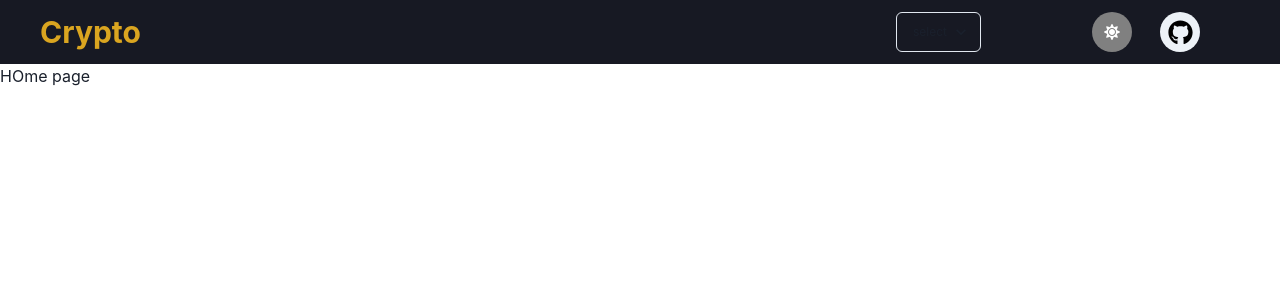
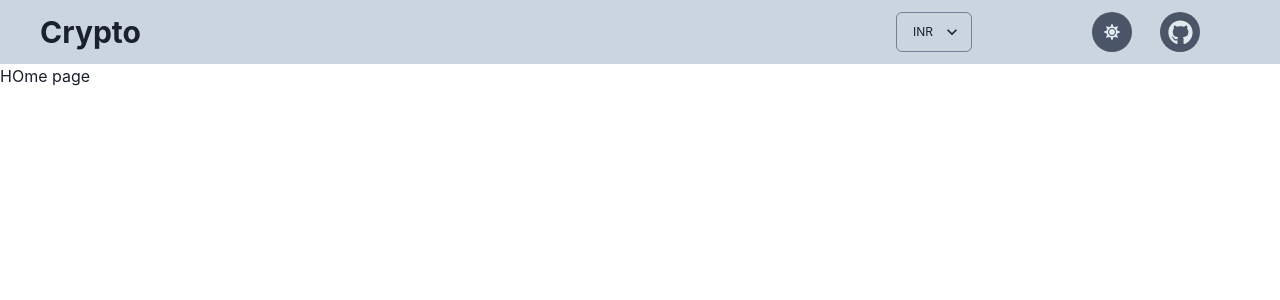
Before and after one commit to jackson-kanchanapally/Crypto-App-v2, a React (Create React App) app: page / in a window 1280 px wide. Shown: the top 300 px of the page. Built offline with nearby package versions, Linux system fonts and the light colour scheme.

Commit message:
Header Created

```diff
--- a/src/components/Header.jsx
+++ b/src/components/Header.jsx
@@ -1,4 +1,4 @@
-import React from "react";
+import {React,useState} from "react";
 import {
   HStack,
   Heading,
@@ -8,33 +8,34 @@ import {
   useColorMode,
   useColorModeValue
 } from "@chakra-ui/react";
-import { FaSun, FaGithub } from "react-icons/fa";
+import { FaMoon,FaSun, FaGithub } from "react-icons/fa";
 
 export default function Header() {
-    const {toggleColorMode}=useColorMode();
+    const {colorMode,toggleColorMode}=useColorMode();
+    const isDark=colorMode==='dark'
   const [isNotSmallerScreen] =useMediaQuery("(min-width:600px)")
   return (
     <HStack
-      bg="gray.900"
+      bg={isDark?"gray.900":"gray.300"}
       height="16"
       alignContent={"center"}
       alignItems="center"
       justifyContent="space-between"
       width="100vw"
     >
-      <Heading color="goldenrod" pl={isNotSmallerScreen?"10":"5"} fontSize={isNotSmallerScreen?"30":'25'}>
+      <Heading  pl={isNotSmallerScreen?"10":"5"} fontSize={isNotSmallerScreen?"30":'25'}>
         Crypto
       </Heading>
       <HStack justifyContent={"space-between"} width={isNotSmallerScreen?"30vw":"46vw"}>
-        <Select width={isNotSmallerScreen?"30":"40"} placeholder="select" fontSize="xs">
+        <Select variant='outline' borderColor={isDark?"gray.700":"gray.500"} width={isNotSmallerScreen?"30":"40"} fontSize="xs">
           <option value="usd">INR</option>
           <option value="inr">USD</option>
         </Select>
         <HStack pr="20">
-          <IconButton mr={isNotSmallerScreen?"5":"2"} icon={<FaSun />} color="white" bg="gray" isRound />
+          <IconButton mr={isNotSmallerScreen?"5":"2"} icon={isDark?<FaMoon/>:<FaSun />} onClick={toggleColorMode} color="gray.200" isRound bg={isDark?"gray.600":"gray.600"}  _hover={isDark?{background: "gray.800"}:{background:"gray.400"}} />
           <a href="https://github.com/jackson-kanchanapally" >
 
-            <IconButton icon={<FaGithub />} color="black"onClick={toggleColorMode} isRound fontSize='25'/>
+            <IconButton icon={<FaGithub />} isRound color='gray.200' fontSize='25' bg={isDark?"gray.600":"gray.600"}  _hover={isDark?{background: "gray.800"}:{background:"gray.400"}} />
           </a>
         </HStack>
       </HStack>
--- a/src/index.js
+++ b/src/index.js
@@ -7,7 +7,8 @@ const root = ReactDOM.createRoot(document.getElementById('root'));
 root.render(
   <React.StrictMode>
     <ChakraProvider>
-    <ColorModeScript initialColorMode='light'></ColorModeScript>
+    <ColorModeScript initialColorMode='light'>
+    </ColorModeScript>
     <App/>
     </ChakraProvider>
   </React.StrictMode>
```
Also changed, not shown: public/banner.png (added).
